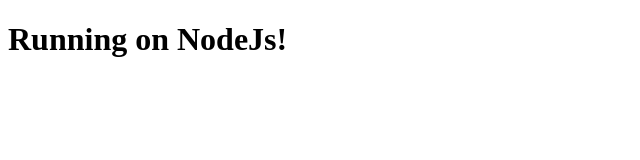
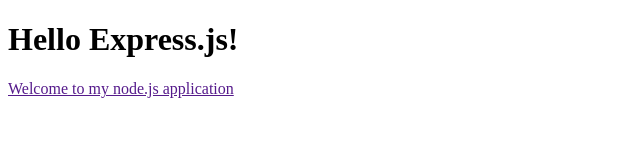
Before and after one commit to Mokason/web-server, a website: page public/Index.html in a window 1280 px wide. Shown: the whole page, without its empty margins (0-640 px from the left). Drawn offline with Linux system fonts and the light colour scheme.

```diff
--- a/public/Index.html
+++ b/public/Index.html
@@ -1,9 +1,10 @@
 <!DOCTYPE html>
 <html>
 <head>
-	<title>Running on NodeJs</title>
+	<title>My app!</title>
 </head>
 <body>
-	<h1>Running on NodeJs!</h1>
+	<h1>Hello Express.js!</h1>
+	<a href="">Welcome to my node.js application</a>
 </body>
 </html>
```
